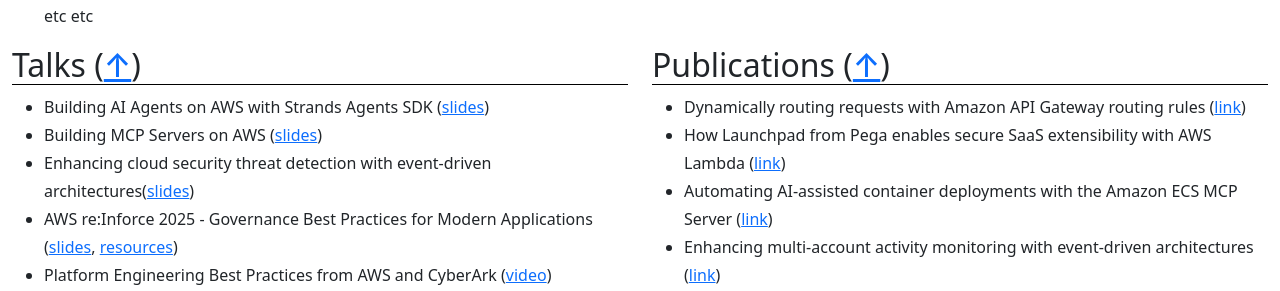
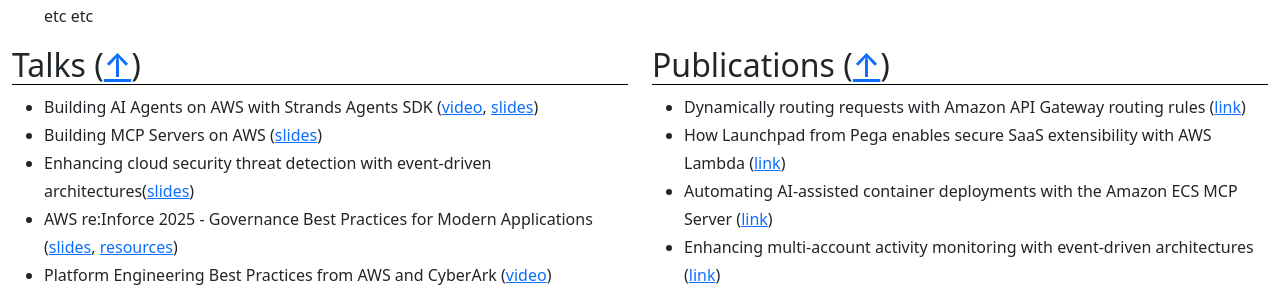
Before and after one commit to aal80/whoami, a Jekyll site: the page built from index.md, in a window 1280 px wide and 900 px high. Shown: the part 420-711 px from the top of the window. Built offline with Jekyll 4.4.1, drawn with Linux system fonts in a browser that asks for light colours.

Commit message:
Update talks.md

```diff
--- a/_includes/talks.md
+++ b/_includes/talks.md
@@ -1,6 +1,6 @@
 ## Talks ([↑](#top))
 
-- Building AI Agents on AWS with Strands Agents SDK ([slides](https://www.dropbox.com/scl/fi/xzs51iplz8vpn5o0s4whq/2025-building-ai-agents-on-aws.pdf?rlkey=m4iw9dvexfyh9yuq1s1be3eef&st=8fpmcgbf&dl=0))
+- Building AI Agents on AWS with Strands Agents SDK ([video](https://youtu.be/OuiUEPO7PB8?si=YSvJLK_iCvWm6XJZ), [slides](https://www.dropbox.com/scl/fi/xzs51iplz8vpn5o0s4whq/2025-building-ai-agents-on-aws.pdf?rlkey=m4iw9dvexfyh9yuq1s1be3eef&st=8fpmcgbf&dl=0))
 - Building MCP Servers on AWS ([slides](https://www.dropbox.com/scl/fi/pley3lqj96t8a5f212coe/2025-building-mcp-servers-on-aws.pdf?rlkey=5ip3rqn8iwjhody664t9ihzbm&st=sqt4dno2&dl=0))
 - Enhancing cloud security threat detection with event-driven architectures([slides](https://www.dropbox.com/scl/fi/bpxicxheemub6k6csejlp/2025-enhancing-multi-account-activity-monitoring-with-event-driven-architectures.pdf?rlkey=476fihbcaltwb0dgcmbo91g2v&st=zvmunpc4&dl=0))
 - AWS re:Inforce 2025 - Governance Best Practices for Modern Applications ([slides](https://www.dropbox.com/scl/fi/w5j9wmpx8hrerq1iae91c/reinforce-2025-grc331-governance-for-modern-apps.pdf?rlkey=7jepzm0gtllh53nlgm18gf7mo&st=woomqcvw&dl=0), [resources](https://aal80.github.io/reinforce2025-grc331))
```
